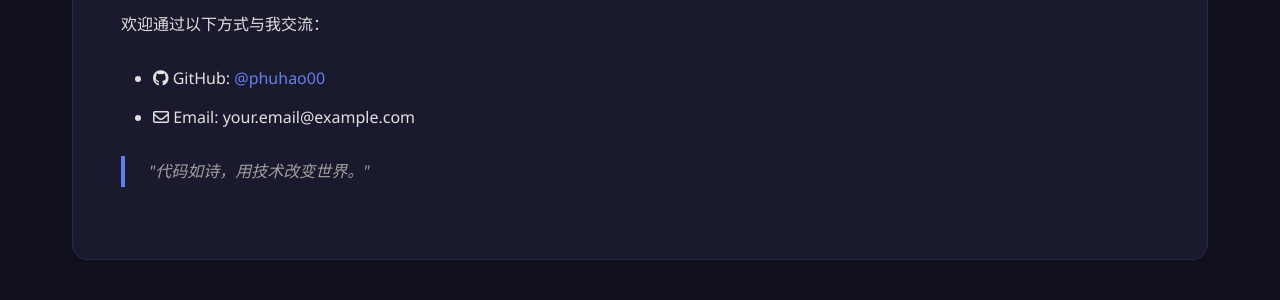
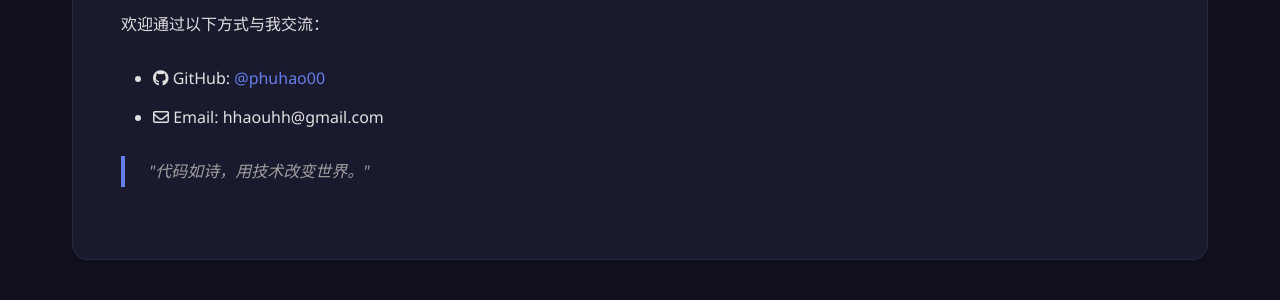
Before and after one commit to phuhao00/phuhao00.github.io, a Jekyll site: the page built from about.md, in a window 1280 px wide and 900 px high, scrolled down 2437 px. Shown: the part 381-681 px from the top of the window. Built offline with Jekyll 4.4.1, drawn with Linux system fonts in a browser that asks for light colours.

Commit message:
Update email address

```diff
--- a/_config.yml
+++ b/_config.yml
@@ -2,7 +2,7 @@
 title: Phuhao's Tech Blog
 description: 记录技术成长的点点滴滴
 author: Phuhao
-email: your.email@example.com
+email: hhaouhh@gmail.com
 url: "https://phuhao00.github.io"
 baseurl: ""
 
```
